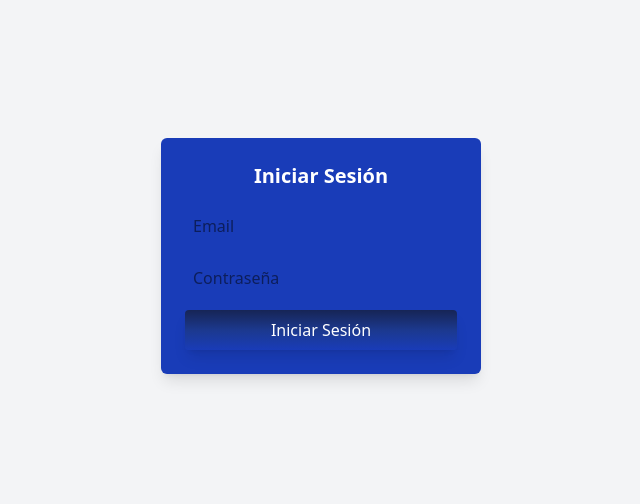
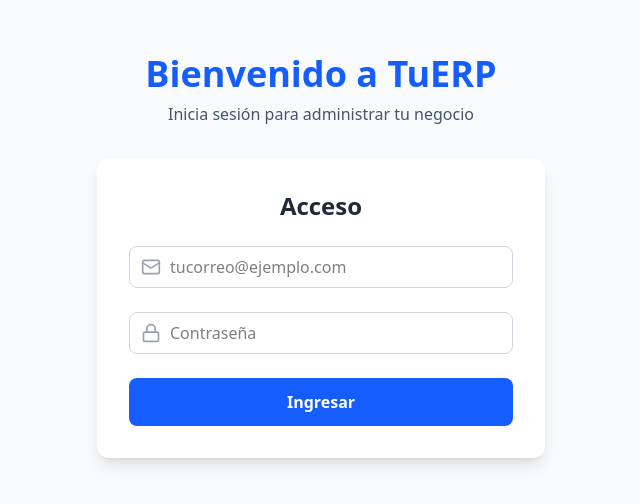
Before and after one commit to Jhon199611/pos-inventario, a React (Vite) app: page /login in a window 1280 px wide. Shown: the part 144-648 px from the top of the page, without its empty margins (319-959 px from the left). Built offline with nearby package versions, Linux system fonts and the light colour scheme.

Commit message:
modificacion de layout y login

```diff
--- a/src/components/LoginForm.tsx
+++ b/src/components/LoginForm.tsx
@@ -1,7 +1,6 @@
-// src/components/LoginForm.tsx
 import { useState } from 'react';
 import { useAuthStore } from '../store/useAuthStore';
-import { useNavigate } from 'react-router-dom';
+import { Mail, Lock } from 'lucide-react'; // Importamos íconos
 
 export const LoginForm = () => {
   const login = useAuthStore((state) => state.login);
@@ -9,19 +8,18 @@ export const LoginForm = () => {
   const [password, setPassword] = useState('');
   const [error, setError] = useState('');
   const [loading, setLoading] = useState(false);
-  const navigate = useNavigate();
+  // El navigate ya no es necesario aquí, el AppRouter se encargará
 
   const handleSubmit = async (e: React.FormEvent) => {
     e.preventDefault();
     setError('');
     setLoading(true);
-
     try {
       await login(email, password);
-      navigate('/dashboard'); // ✅ Redirige al dashboard después de login
+      // No necesitamos navegar manualmente, el router reaccionará al cambio de estado.
     // eslint-disable-next-line @typescript-eslint/no-explicit-any
     } catch (err: any) {
-      setError(err.message || 'Error al iniciar sesión');
+      setError(err.message || 'Email o contraseña incorrectos.');
     } finally {
       setLoading(false);
     }
@@ -30,38 +28,52 @@ export const LoginForm = () => {
   return (
     <form
       onSubmit={handleSubmit}
-      className="bg-blue-800 p-6 rounded-md text-white w-80 mx-auto shadow-lg"
+      className="w-full max-w-md bg-white p-8 rounded-xl shadow-lg space-y-6"
     >
-      <h2 className="text-xl mb-4 text-center font-bold">Iniciar Sesión</h2>
+      <div className="text-center">
+        <h2 className="text-2xl font-semibold text-gray-800">Acceso</h2>
+      </div>
 
-      {error && <p className="text-red-400 mb-2 text-center">{error}</p>}
+      {error && (
+        <div className="bg-red-100 border-l-4 border-red-500 text-red-700 p-4 rounded-md">
+          <p>{error}</p>
+        </div>
+      )}
 
+      {/* Input de Email con ícono */}
+      <div className="relative">
+        <Mail className="absolute left-3 top-1/2 -translate-y-1/2 h-5 w-5 text-gray-400" />
         <input
           type="email"
-        placeholder="Email"
+          placeholder="tucorreo@ejemplo.com"
           value={email}
           onChange={(e) => setEmail(e.target.value)}
-        className="w-full mb-3 p-2 rounded text-black focus:outline-none"
+          className="w-full pl-10 pr-4 py-2 border border-gray-300 rounded-lg focus:outline-none focus:ring-2 focus:ring-blue-500"
           required
         />
+      </div>
 
+      {/* Input de Contraseña con ícono */}
+      <div className="relative">
+        <Lock className="absolute left-3 top-1/2 -translate-y-1/2 h-5 w-5 text-gray-400" />
         <input
           type="password"
           placeholder="Contraseña"
           value={password}
           onChange={(e) => setPassword(e.target.value)}
-        className="w-full mb-3 p-2 rounded text-black focus:outline-none"
+          className="w-full pl-10 pr-4 py-2 border border-gray-300 rounded-lg focus:outline-none focus:ring-2 focus:ring-blue-500"
           required
         />
+      </div>
 
       <button
         type="submit"
-        className={`w-full p-2 rounded shadow-lg bg-gradient-to-b from-blue-950 via-blue-900 to-blue-800 transition ${
-          loading ? 'opacity-50 cursor-not-allowed' : 'hover:brightness-110'
+        className={`w-full py-3 px-4 text-white font-semibold rounded-lg transition-colors focus:outline-none focus:ring-2 focus:ring-offset-2 focus:ring-blue-500 ${
+          loading ? 'bg-blue-300 cursor-not-allowed' : 'bg-blue-600 hover:bg-blue-700'
         }`}
         disabled={loading}
       >
-        {loading ? 'Iniciando...' : 'Iniciar Sesión'}
+        {loading ? 'Ingresando...' : 'Ingresar'}
       </button>
     </form>
   );
--- a/src/components/Navbar.tsx
+++ b/src/components/Navbar.tsx
@@ -1,15 +1,24 @@
-import { Menu } from "lucide-react";
+import { Menu, LogOut } from 'lucide-react';
+import { useAuthStore } from '../store/useAuthStore'; // Asegúrate que la ruta sea correcta
 
 interface NavbarProps {
   onToggleSidebar: () => void;
 }
 
 export default function Navbar({ onToggleSidebar }: NavbarProps) {
+  // 1. Obtenemos la función logout del store
+  const logout = useAuthStore((state) => state.logout);
+
+  // 2. Creamos el manejador del evento para el clic
+  const handleLogout = async () => {
+    await logout();
+  };
+
   return (
     <nav className="h-16 bg-gradient-to-r from-blue-900 via-blue-700 to-blue-600 shadow-md flex items-center justify-between px-6 text-white font-semibold">
       {/* Botón hamburguesa */}
       <button
-        className="p-2 rounded-md hover:bg-blue-700 transition"
+        className="p-2 rounded-md hover:bg-blue-800 transition"
         onClick={onToggleSidebar}
       >
         <Menu size={28} />
@@ -17,9 +26,19 @@ export default function Navbar({ onToggleSidebar }: NavbarProps) {
 
       <div className="text-xl font-bold">Mi Dashboard</div>
 
-      <div>
+      {/* 3. Agrupamos los botones y añadimos el de "Cerrar Sesión" */}
+      <div className="flex items-center gap-4">
         <button className="bg-white text-blue-800 px-4 py-1 rounded-lg shadow hover:bg-blue-100 transition">
           Perfil
+        </button>
+
+        <button
+          onClick={handleLogout}
+          className="flex items-center gap-2 bg-transparent border border-white/50 text-white/90 px-3 py-1 rounded-lg hover:bg-white/10 transition-colors"
+          title="Cerrar sesión"
+        >
+          <LogOut size={16} />
+          <span className="hidden sm:inline">Salir</span>
         </button>
       </div>
     </nav>
--- /dev/null
+++ b/src/pages/LoadingPage.tsx
@@ -0,0 +1,10 @@
+export default function LoadingPage() {
+  return (
+    <div className="flex items-center justify-center h-screen bg-slate-100">
+      <div className="flex flex-col items-center space-y-4">
+        <div className="animate-spin rounded-full h-16 w-16 border-t-2 border-b-2 border-blue-600"></div>
+        <p className="text-lg text-gray-700">Verificando sesión...</p>
+      </div>
+    </div>
+  );
+}
--- a/src/pages/LoginPage.tsx
+++ b/src/pages/LoginPage.tsx
@@ -1,9 +1,12 @@
-// src/pages/LoginPage.tsx
 import { LoginForm } from "../components/LoginForm";
 
 export default function LoginPage() {
   return (
-    <div className="flex items-center justify-center h-screen bg-gray-100">
+    <div className="flex flex-col items-center justify-center min-h-screen bg-slate-50 p-4">
+      <div className="mb-8 text-center">
+        <h1 className="text-4xl font-bold text-blue-600">Bienvenido a TuERP</h1>
+        <p className="text-slate-600 mt-2">Inicia sesión para administrar tu negocio</p>
+      </div>
       <LoginForm />
     </div>
   );
--- a/src/routes/AppRouter.tsx
+++ b/src/routes/AppRouter.tsx
@@ -1,45 +1,51 @@
+import { useEffect } from "react";
 import { BrowserRouter, Routes, Route, Navigate } from "react-router-dom";
-import Layout from "../components/Layout";
-import { routesConfig } from "./routesConfig";
-import LoginPage from "../pages/LoginPage";
-import { PrivateRoute } from "./PrivateRoute";
-import { useEffect } from "react";
 import { useAuthStore } from "../store/useAuthStore";
 
+import Layout from "../components/Layout";
+import LoginPage from "../pages/LoginPage";
+import LoadingPage from "../pages/LoadingPage"; // Importamos la nueva página
+import { routesConfig } from "./routesConfig";
+import { PrivateRoute } from "./PrivateRoute";
+
 export default function AppRouter() {
-  const fetchUser = useAuthStore((state) => state.fetchUser);
-  const user = useAuthStore((state) => state.user);
+  const status = useAuthStore((state) => state.status);
+  const initializeAuth = useAuthStore((state) => state.initializeAuth);
 
   useEffect(() => {
-    fetchUser();
-  }, [fetchUser]);
+    // Iniciamos el listener de autenticación una sola vez
+    initializeAuth();
+  }, [initializeAuth]);
+
+  // 1. Mientras el estado sea 'checking', mostramos la pantalla de carga
+  if (status === 'checking') {
+    return <LoadingPage />;
+  }
 
   return (
     <BrowserRouter>
       <Routes>
-        {/* Ruta pública */}
-        <Route path="/login" element={<LoginPage />} />
-
-        {/* Rutas privadas */}
+        {/* 2. Si el usuario está autenticado, mostramos las rutas privadas */}
+        {status === 'authenticated' ? (
           <Route path="/" element={<Layout />}>
-          <Route
-            index
-            element={
-              user ? <Navigate to="/dashboard" /> : <Navigate to="/login" />
-            }
-          />
+            <Route index element={<Navigate to="/dashboard" replace />} />
             {routesConfig.map((route) => (
               <Route
                 key={route.path}
                 path={route.path}
-              element={
-                <PrivateRoute>
-                  {route.element}
-                </PrivateRoute>
-              }
+                element={<PrivateRoute>{route.element}</PrivateRoute>}
               />
             ))}
+            {/* Ruta catch-all para redirigir al dashboard si se entra a una ruta no definida */}
+            <Route path="*" element={<Navigate to="/dashboard" replace />} />
           </Route>
+        ) : (
+          // 3. Si no está autenticado, solo puede acceder al login
+          <>
+            <Route path="/login" element={<LoginPage />} />
+            <Route path="/*" element={<Navigate to="/login" replace />} />
+          </>
+        )}
       </Routes>
     </BrowserRouter>
   );
--- a/src/routes/PrivateRoute.tsx
+++ b/src/routes/PrivateRoute.tsx
@@ -1,5 +1,5 @@
+import { useAuthStore } from "../store/useAuthStore";
 import { Navigate } from "react-router-dom";
-import { useAuthStore } from "../store/useAuthStore";
 import type { ReactNode } from "react";
 
 interface Props {
@@ -7,8 +7,13 @@ interface Props {
 }
 
 export const PrivateRoute = ({ children }: Props) => {
-  const user = useAuthStore((state) => state.user);
+  const status = useAuthStore((state) => state.status);
 
-  if (!user) return <Navigate to="/login" replace />;
-  return <>{children}</>; // envuelto en fragmento
+  // Si está autenticado, permite el acceso. Si no, Navigate lo manejará en el AppRouter.
+  if (status === 'authenticated') {
+    return <>{children}</>;
+  }
+
+  // Teóricamente, el AppRouter ya previene llegar aquí, pero es una buena salvaguarda.
+  return <Navigate to="/login" replace />;
 };
--- a/src/store/useAuthStore.ts
+++ b/src/store/useAuthStore.ts
@@ -1,36 +1,36 @@
-// src/store/useAuthStore.ts
 import { create } from 'zustand';
 import type { User } from '@supabase/supabase-js';
 import { supabase } from '../lib/supabase';
 
 interface AuthState {
   user: User | null;
+  status: 'checking' | 'authenticated' | 'unauthenticated';
   login: (email: string, password: string) => Promise<void>;
   logout: () => Promise<void>;
-  fetchUser: () => void;
+  initializeAuth: () => void;
 }
 
 export const useAuthStore = create<AuthState>((set) => ({
   user: null,
+  status: 'checking',
 
   login: async (email, password) => {
-    const { data, error } = await supabase.auth.signInWithPassword({ email, password });
+    // CORRECCIÓN AQUÍ: Simplemente no declares 'data' si no la vas a usar.
+    const { error } = await supabase.auth.signInWithPassword({ email, password });
     if (error) throw error;
-    set({ user: data.user });
   },
 
   logout: async () => {
     await supabase.auth.signOut();
-    set({ user: null });
   },
 
-  fetchUser: () => {
-    supabase.auth.getSession().then(({ data }) => {
-      set({ user: data.session?.user || null });
-    });
-
+  initializeAuth: () => {
     supabase.auth.onAuthStateChange((_event, session) => {
-      set({ user: session?.user || null });
+      if (session?.user) {
+        set({ user: session.user, status: 'authenticated' });
+      } else {
+        set({ user: null, status: 'unauthenticated' });
+      }
     });
   },
 }));
```
Lines whose indentation alone changed are shown as unchanged.
